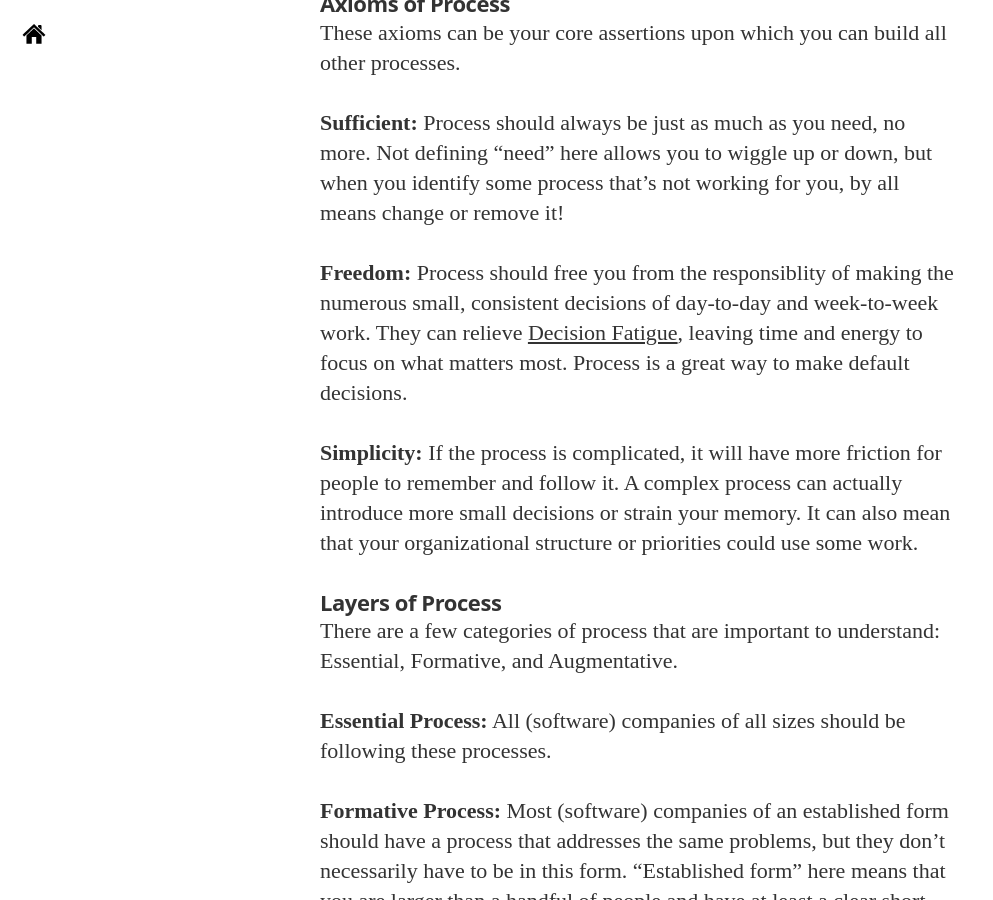
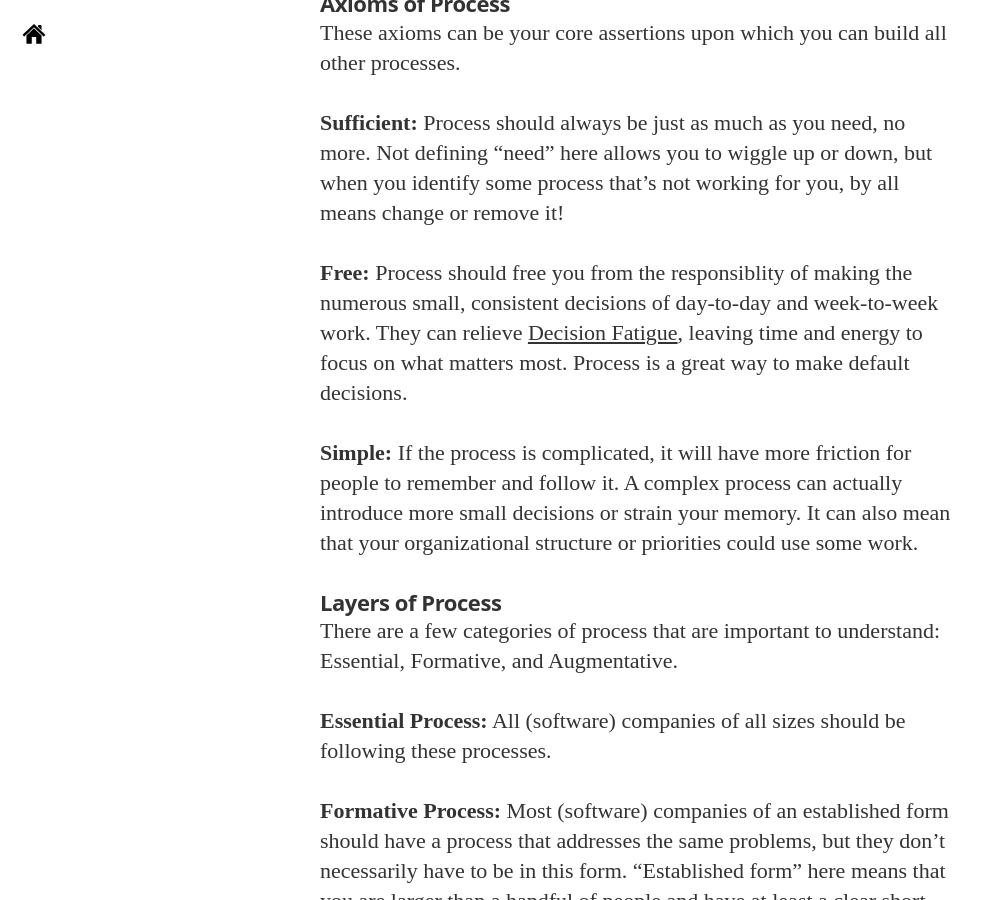
Before and after one commit to EndangeredMassa/endangeredmassa.github.com, a Jekyll site: the page built from _posts/2017-10-21-process.md, in a window 1280 px wide and 900 px high, scrolled down 2155 px. Shown: the whole window, without its empty margins (0-993 px from the left). Built offline with Jekyll 4.4.1, drawn with Linux system fonts in a browser that asks for light colours; nearby versions of some CDN libraries; some web fonts are replaced; some of the changed text lies outside the part shown.

Commit message:
update process axiom titles

```diff
--- a/_posts/2017-10-21-process.md
+++ b/_posts/2017-10-21-process.md
@@ -79,9 +79,9 @@ These axioms can be your core assertions upon which you can build all other proc
 
 **Sufficient:** Process should always be just as much as you need, no more. Not defining "need" here allows you to wiggle up or down, but when you identify some process that's not working for you, by all means change or remove it!
 
-**Freedom:** Process should free you from the responsiblity of making the numerous small, consistent decisions of day-to-day and week-to-week work. They can relieve [Decision Fatigue](https://en.wikipedia.org/wiki/Decision_fatigue), leaving time and energy to focus on what matters most. Process is a great way to make default decisions.
+**Free:** Process should free you from the responsiblity of making the numerous small, consistent decisions of day-to-day and week-to-week work. They can relieve [Decision Fatigue](https://en.wikipedia.org/wiki/Decision_fatigue), leaving time and energy to focus on what matters most. Process is a great way to make default decisions.
 
-**Simplicity:** If the process is complicated, it will have more friction for people to remember and follow it. A complex process can actually introduce more small decisions or strain your memory. It can also mean that your organizational structure or priorities could use some work.
+**Simple:** If the process is complicated, it will have more friction for people to remember and follow it. A complex process can actually introduce more small decisions or strain your memory. It can also mean that your organizational structure or priorities could use some work.
 
 
 ### Layers of Process
@@ -142,8 +142,8 @@ Now that we have our cultural, process, and feedback axioms, we can proceed to t
     - Transparency
 - Process Axioms
     - Sufficient
-    - Freedom
-    - Simplicity
+    - Free
+    - Simple
 - Feedback Axioms
     - Appropriate
     - Specific
```
